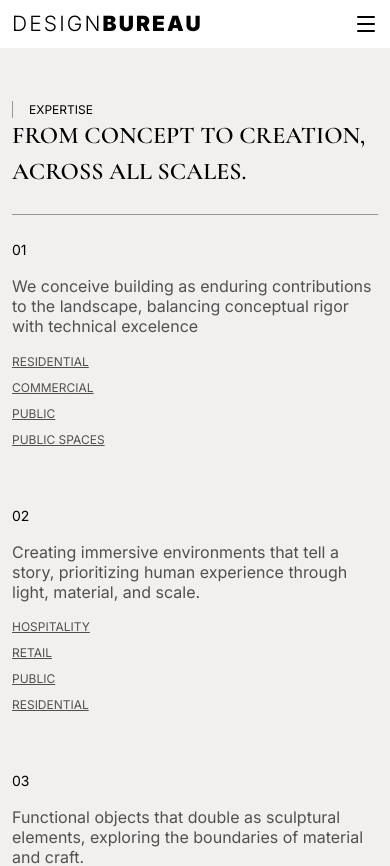
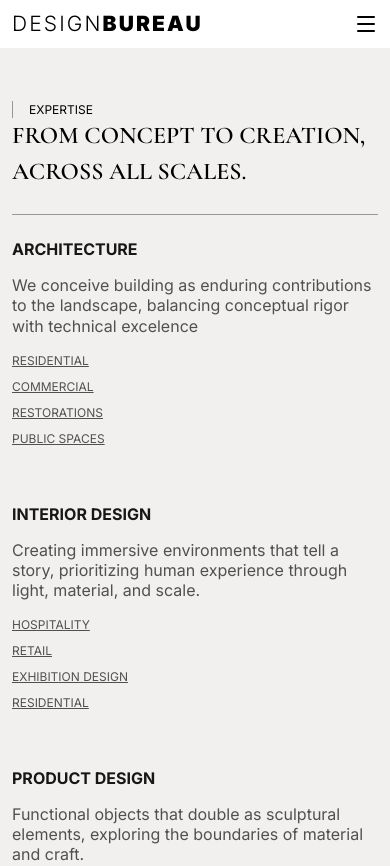
Before and after one commit to ketevan20/design-bureau, a Next.js app in the folder my-app/: page /services in a window 390 px wide. Shown: the top 866 px of the page. Built offline with nearby package versions, Linux system fonts and the light colour scheme.

Commit message:
fix: improve UI design

```diff
--- a/my-app/components/atoms/ProjectItem/ProjectItem.tsx
+++ b/my-app/components/atoms/ProjectItem/ProjectItem.tsx
@@ -22,7 +22,7 @@ const ProjectItem = ({ name, expertise, location, image, year }: ProjectItemProp
             <div className='flex items-center justify-between'>
                 <div>
                     <p className='font-cormorant font-light text-[14px] leading-[20.1px] text-[rgba(26,26,26,1)]'>{name}</p>
-                    <p className='font-light text-[8px] leading-[12.3px] text-[rgba(156,163,175,1)] uppercase'>{expertise} — {location}</p>
+                    <p className='font-light text-[8px] leading-[12.3px] text-[rgba(156,163,175,1)] uppercase'>{expertise === 'product-design' ? 'Product Design' : expertise} — {location}</p>
                 </div>
                 <p className='font-light text-[8px] leading-[12.3px] text-[rgba(156,163,175,1)] uppercase'>{year}</p>
             </div>
--- a/my-app/components/atoms/ServiceItem/ServiceItem.tsx
+++ b/my-app/components/atoms/ServiceItem/ServiceItem.tsx
@@ -3,13 +3,10 @@ import React from 'react'
 const ServiceItem = ({ number, text, categories }: { number: string, text: string, categories: string[] }) => {
     return (
         <>
-            <p className='font-normal text-[14px] tracking-[30%]'>
-                {number}
-            </p>
-
-            <p className='font-normal text-[16px] leading-[20.1px] text-[#505050]'>
+            <div className='font-normal text-[16px] leading-[20.1px] text-[#505050]'>
+                <p className='font-bold text-[16px] sm:text-[24px] tracking-[40%] text-black uppercase mb-4 sm:mb-7 opacity-90'>{number}</p>
                 {text}
-            </p>
+            </div>
 
             <div className='flex mb-10 sm:mb-0 flex-col gap-2 sm:gap-6 whitespace-nowrap font-normal text-[12px] tracking-[30%] uppercase underline text-[#505050]'>
                 {categories.map((category, index) => (
--- a/my-app/components/molecules/ProjectsForm/ProjectForm.tsx
+++ b/my-app/components/molecules/ProjectsForm/ProjectForm.tsx
@@ -51,7 +51,7 @@ const ProjectForm = ({ isOpen, setIsOpen, project, setProjectToEdit }: projectFo
         <>
             <div className='absolute inset-0 bg-black opacity-30 z-1000'></div>
             <div className='absolute top-0 left-0 h-screen w-screen'>
-                <div className='bg-white p-4 w-[50%] absolute top-[50%] left-[50%] h-[90%] -translate-[50%] z-10000 overflow-y-scroll'>
+                <div className='bg-white p-4 w-[90%] sm:w-[50%] absolute top-[50%] left-[50%] h-[90%] -translate-[50%] z-10000 overflow-y-scroll'>
                     <div className='flex justify-between'>
                         <h1 className='font-cormorant font-bold text-xl'><span>{project ? "Edit" : "Create"}</span> project</h1>
                     </div>
--- a/my-app/components/molecules/ProjectsHero/ProjectsHero.tsx
+++ b/my-app/components/molecules/ProjectsHero/ProjectsHero.tsx
@@ -36,6 +36,7 @@ const ProjectsHero = ({ projects }: ProjectsHeroProps) => {
                     <p onClick={() => setActiveCategory('All')} className={`${activeCategory == 'All' ? 'opacity-100' : 'opacity-50'} cursor-pointer  hover:opacity-100`}>All</p>
                     <p onClick={() => setActiveCategory('architecture')} className={`${activeCategory == 'architecture' ? 'opacity-100' : 'opacity-50'} cursor-pointer  hover:opacity-100`}>Architecture</p>
                     <p onClick={() => setActiveCategory('interior')} className={`${activeCategory == 'interior' ? 'opacity-100' : 'opacity-50'} cursor-pointer  hover:opacity-100`}>interior</p>
+                    <p onClick={() => setActiveCategory('product-design')} className={`${activeCategory == 'product-design' ? 'opacity-100' : 'opacity-50'} cursor-pointer  hover:opacity-100`}>Product</p>
                 </div>
             </div>
             <div ref={sectionRef} className='w-full h-px bg-[#0000005f]'></div>
--- a/my-app/components/molecules/ServicesHero/ServicesHero.tsx
+++ b/my-app/components/molecules/ServicesHero/ServicesHero.tsx
@@ -7,19 +7,19 @@ const ServicesHero = () => {
         <div className='w-full max-w-480 pt-[clamp(60px,12vh,155px)] flex flex-col gap-6 lg:gap-12'>
             <Title subtitle='expertise' title='From concept to creation, across all scales.' />
             <div className='w-full h-px bg-[#0000005f]'></div>
-            <div className='w-full grid grid-cols-1 sm:grid-cols-[80px_1fr_220px] items-center gap-x-4 gap-y-4 sm:gap-10 md:gap-16'>
+            <div className='w-full grid grid-cols-1 sm:grid-cols-[1fr_auto] items-center gap-x-4 gap-y-4 sm:gap-10 md:gap-16'>
                 <ServiceItem
-                    number='01'
+                    number='Architecture'
                     text='We conceive building as enduring contributions to the landscape, balancing conceptual rigor with technical excelence '
-                    categories={['Residential', 'Commercial', 'Public', 'Public spaces']}
+                    categories={['Residential', 'Commercial', 'restorations', 'Public spaces']}
                 />
                 <ServiceItem
-                    number='02'
+                    number='Interior Design'
                     text='Creating immersive environments that tell a story, prioritizing human experience through light, material, and scale. '
-                    categories={['Hospitality', 'Retail', 'Public', 'Residential']}
+                    categories={['Hospitality', 'Retail', 'Exhibition Design', 'Residential']}
                 />
                 <ServiceItem
-                    number='03'
+                    number='Product Design'
                     text='Functional objects that double as sculptural elements, exploring the boundaries of material and craft.'
                     categories={['Furniture', 'Lighting', 'Home objects', 'Limited editions']}
                 />
```
